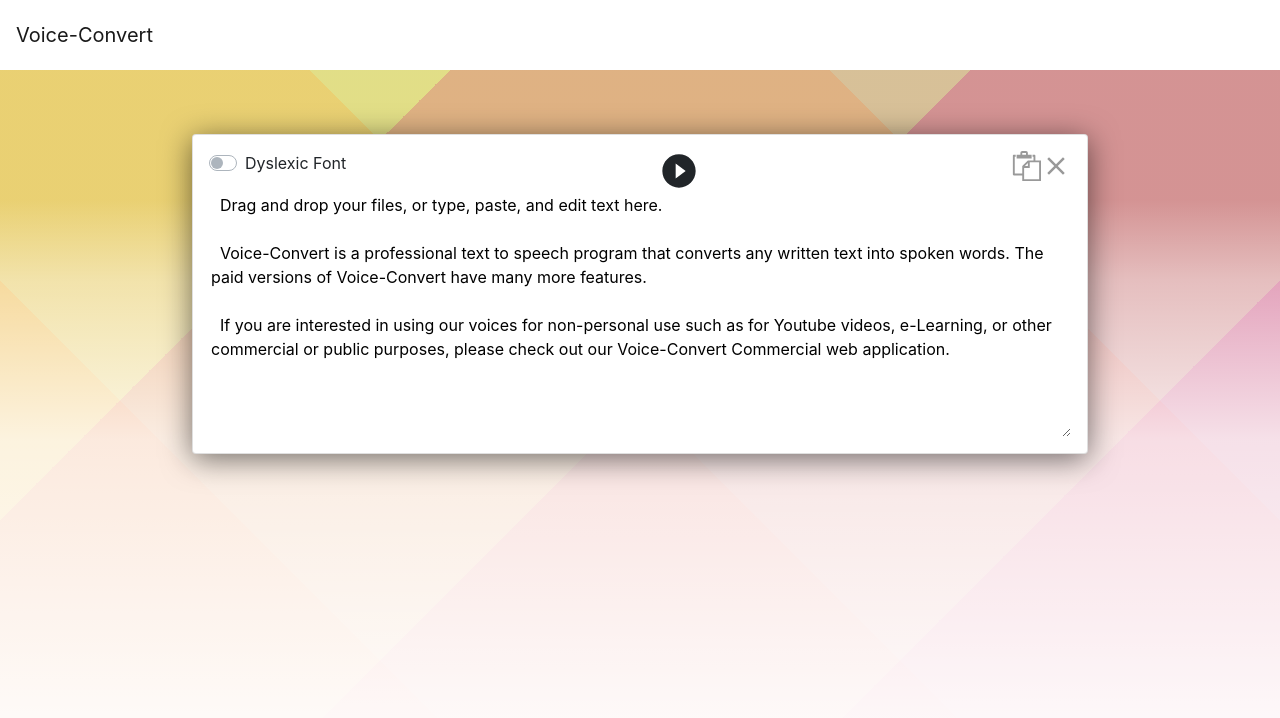
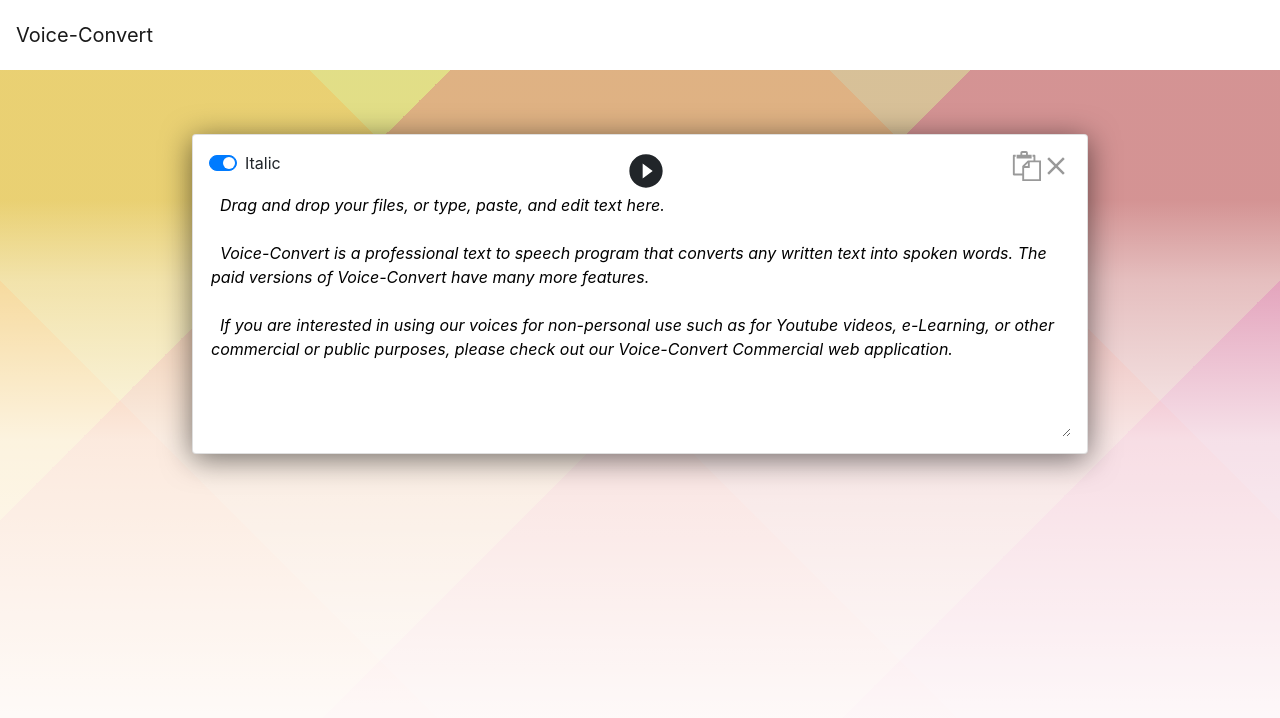
Before and after one commit to SathwikaGone/ConvertMe, a React (Create React App) app: page / in a window 1280 px wide. Shown: the top 718 px of the page. Built offline with nearby package versions, Linux system fonts and the light colour scheme.

Commit message:
toogle, play, pause buttons functionality

```diff
--- a/src/Components/ConverterSpeach.js
+++ b/src/Components/ConverterSpeach.js
@@ -20,10 +20,13 @@
   If you are interested in using our voices for non-personal use such as for Youtube videos, e-Learning, or other commercial or public purposes, please check out our Voice-Convert Commercial web application.`);
 
   const [playToogle, setplayToogle] = useState(true);
+  const [textStyle, settextStyle] = useState(true);
+
+  var synth = window.speechSynthesis;
+
   let handleSpeech = () => {
     setplayToogle(false);
 
-    var synth = window.speechSynthesis;
     var voices = [];
 
     voices = synth.getVoices();
@@ -48,44 +51,51 @@
       }
     });
     synth.speak(toSpeak);
+
+    toSpeak.onend = () => {
+      setplayToogle(true);
+    };
   };
 
-  let cancleSpeech = () => {
-    setplayToogle(true);
-    var synth = window.speechSynthesis;
-    synth.cancel();
-  };
-
-  let pauseSpeech = () => {
-    var synth = window.speechSynthesis;
-    synth.pause();
-  };
-
-  let resumeSpeech = () => {
-    var synth = window.speechSynthesis;
-    synth.resume();
-  };
   return (
     <div className="card">
       <div className="cardHeader">
         <Form.Check
           type="switch"
           id="custom-switch"
-          label="Dyslexic Font"
+          label="Italic"
           style={{
             float: "left",
           }}
+          defaultChecked
+          onClick={() => settextStyle((prev) => !prev)}
         />
         {playToogle ? (
           <MdPlayCircleFilled size={40} onClick={handleSpeech} />
         ) : (
           <React.Fragment>
-            <ImPlay2 size={30} onClick={resumeSpeech} />
+            <ImPlay2
+              size={30}
+              onClick={() => {
+                synth.resume();
+              }}
+            />
             {"  "}
 
-            <MdPauseCircleOutline size={36} onClick={pauseSpeech} />
+            <MdPauseCircleOutline
+              size={36}
+              onClick={() => {
+                synth.pause();
+              }}
+            />
             {"  "}
-            <ImStop size={30} onClick={cancleSpeech} />
+            <ImStop
+              size={30}
+              onClick={() => {
+                setplayToogle(true);
+                synth.cancel();
+              }}
+            />
           </React.Fragment>
         )}
 
@@ -114,7 +124,12 @@
       </div>
       <textarea
         value={text}
-        style={{ width: "100%", height: "100%", border: "none" }}
+        style={{
+          width: "100%",
+          height: "100%",
+          border: "none",
+          fontStyle: textStyle ? "italic" : "normal",
+        }}
         onChange={(e) => settext(e.target.value)}
       />
     </div>
```
Also changed, not shown: 1 other file (tests, documents, lock files or other folders).
